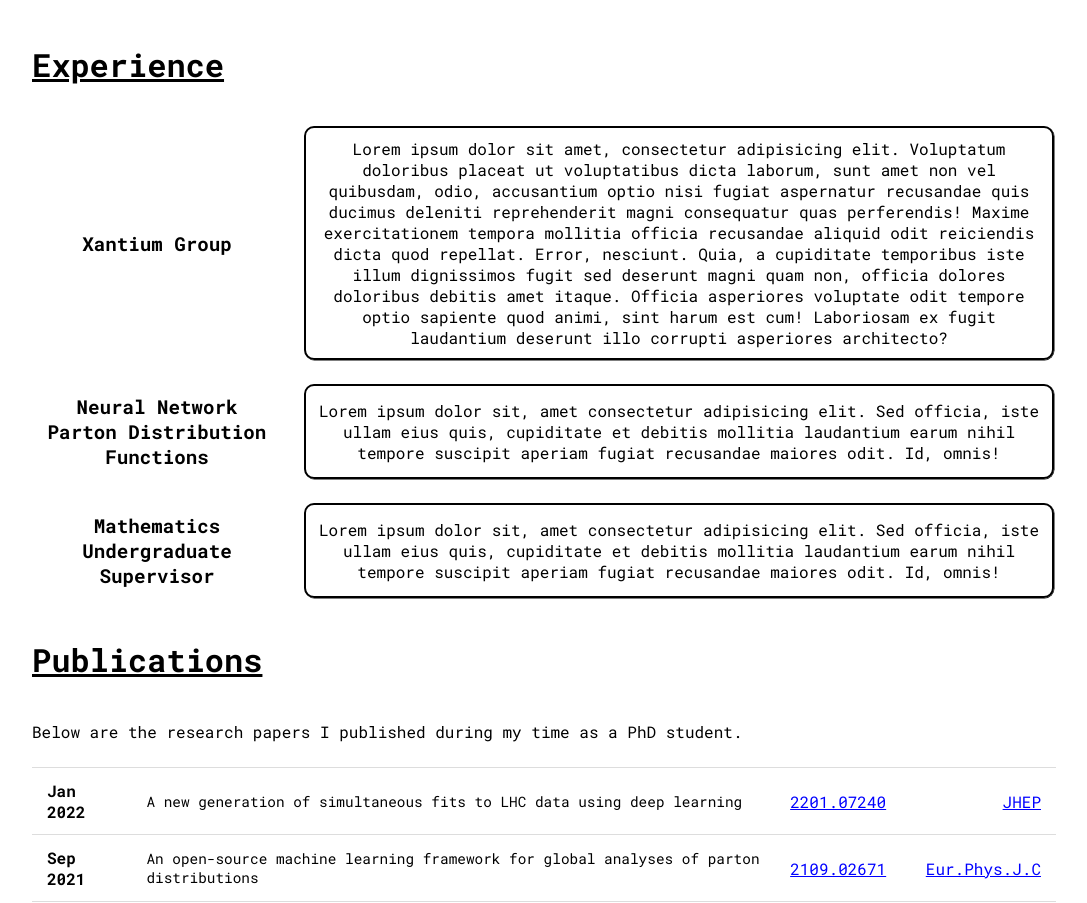
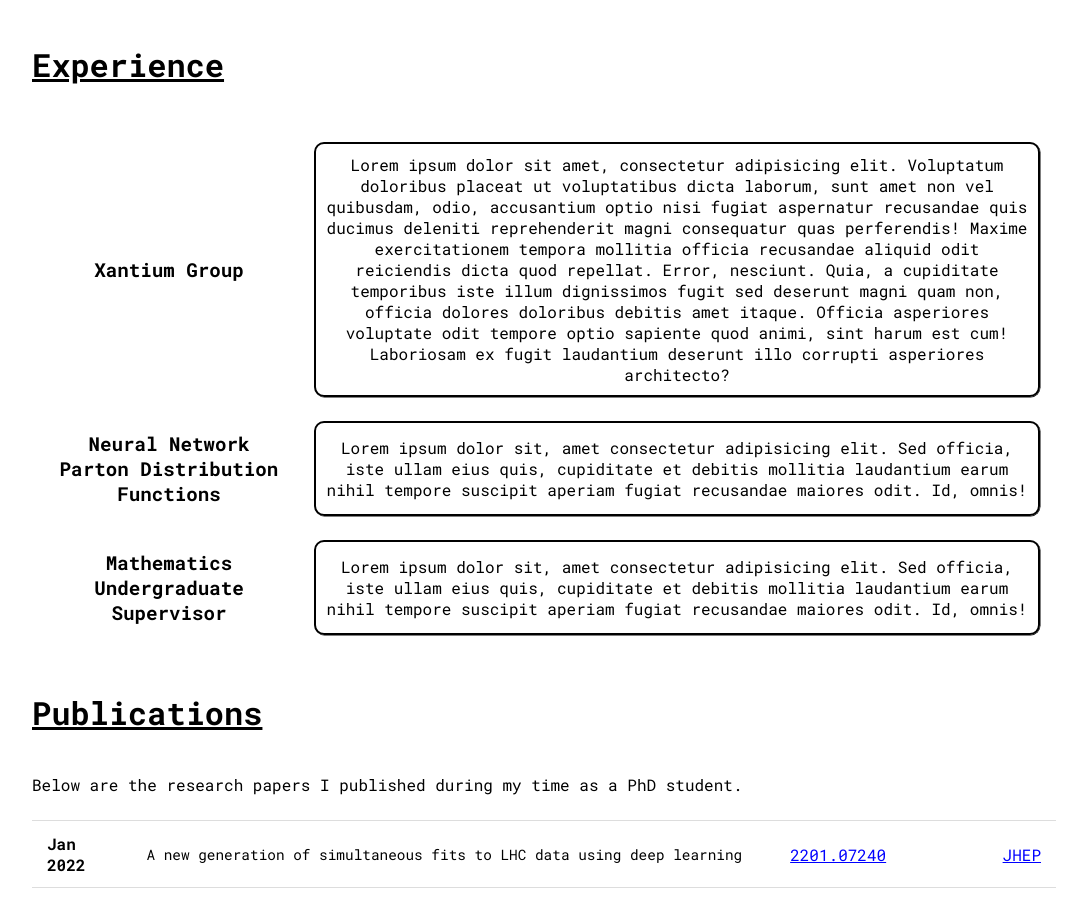
Before and after one commit to siranipour/website, a React (Vite) app: page / in a window 1280 px wide. Shown: the part 2060-2963 px from the top of the page, without its empty margins (96-1183 px from the left). Built offline with nearby package versions, Linux system fonts and the light colour scheme.

Commit message:
More elegant handling of overflow

```diff
--- a/src/components/Experience/Experience.module.css
+++ b/src/components/Experience/Experience.module.css
@@ -1,6 +1,8 @@
 .experience_container {
     display: grid;
     gap: 1.5rem;
+    overflow:hidden;
+    padding: 1rem;
 }
 
 .experience_container > * {
@@ -16,8 +18,6 @@
     border: solid black 2px;
     border-radius: 10px;
     box-shadow: 0.5px 0.5px 0.5px 0 black;
-    position: relative;
-    left: -2px;
 }
 
 .experience_container > h3 {
```
